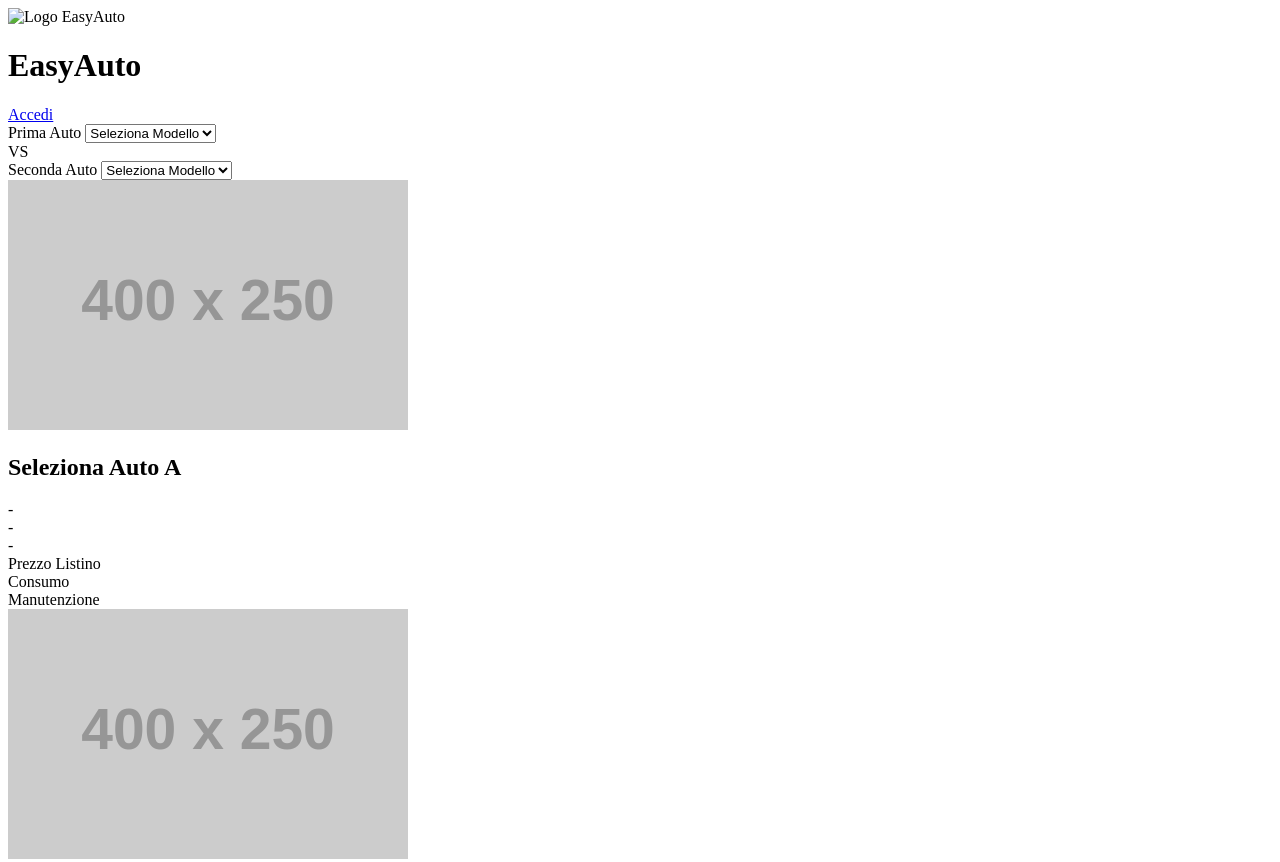
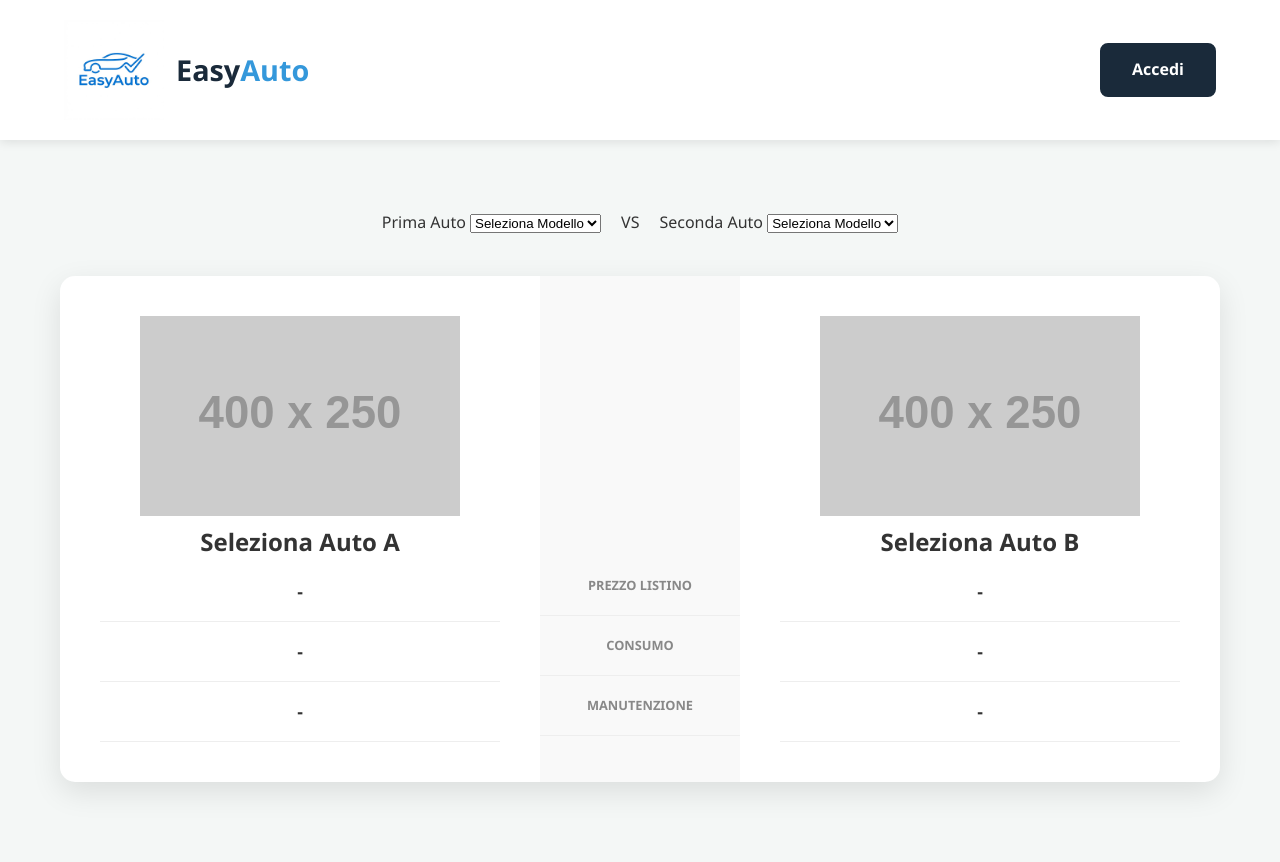
Before and after one commit to SimoGonzy/EasyAuto, a plain HTML site: page index.html in a window 1280 px wide. Shown: the top 862 px of the page. Drawn offline with Linux system fonts and the light colour scheme; the site is published under a folder, as on GitHub Pages, so addresses that start at the root find nothing; placeholder pictures from the web are drawn by us; a script that the page names is missing.

Commit message:
Correzione HTML e aggiunta File Excel

```diff
--- a/index.html
+++ b/index.html
@@ -4,13 +4,13 @@
     <meta charset="UTF-8">
     <meta name="viewport" content="width=device-width, initial-scale=1.0">
     <title>Easy Auto | Confronto 1vs1</title>
-    <link rel="stylesheet" href="/stylecss/style.css">
+    <link rel="stylesheet" href="stylecss/style.css">
 </head>
 <body>
 
     <header class="main-header">
     <div class="logo">
-        <img src="/img/logo.png" alt="Logo EasyAuto">
+        <img src="img/logo.png" alt="Logo EasyAuto">
         <h1>Easy<span>Auto</span></h1>
     </div>
 
```
Also changed, not shown: 1 other file.
